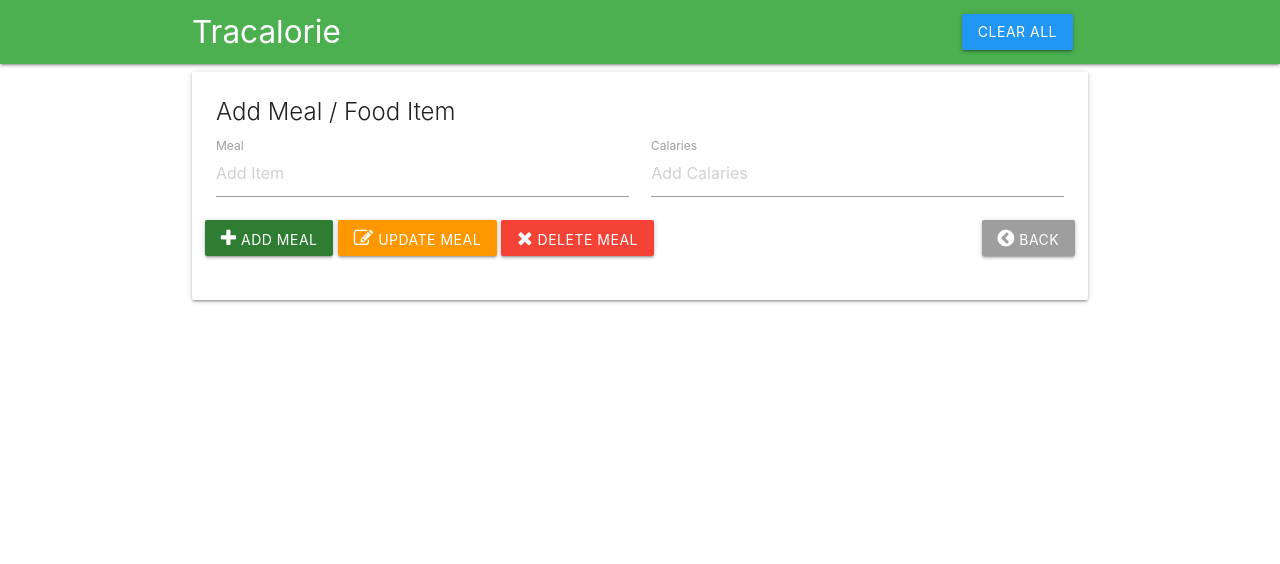
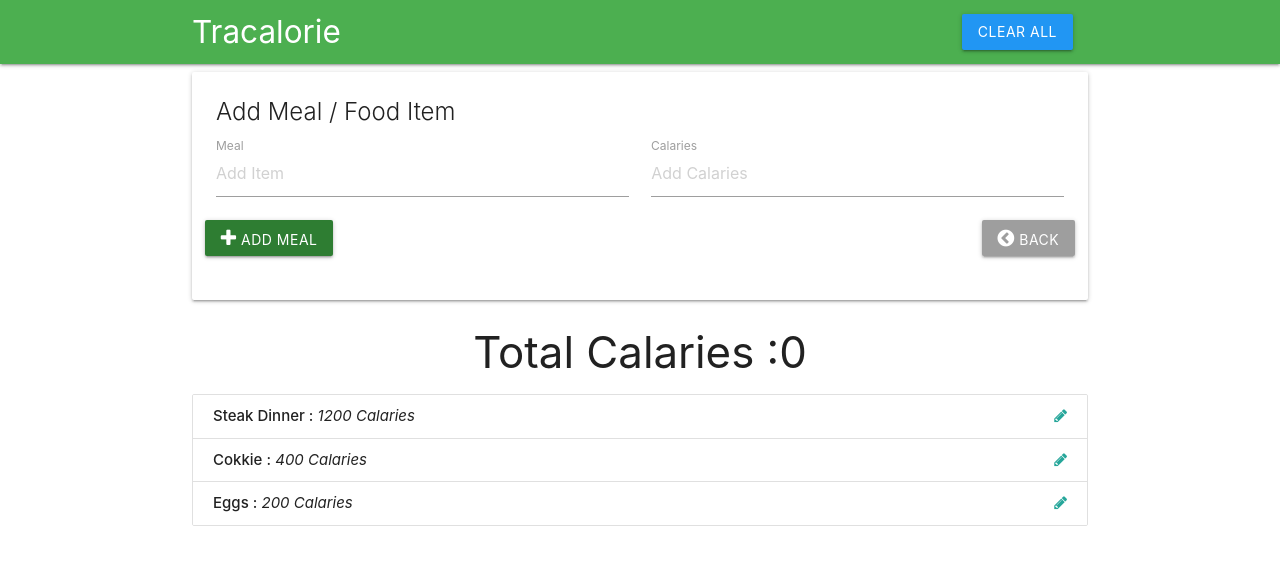
Before and after one commit to hashika2/meal-calarie_Cracker, a plain HTML site: page index.html in a window 1280 px wide. Drawn offline with nearby package versions, Linux system fonts and the light colour scheme.

Commit message:
set item ist

```diff
--- a/index.html
+++ b/index.html
@@ -22,6 +22,7 @@
     </nav>
 
     <div class="container">
+        <!--form-->
         <div class="card">
             <div class="card-content">
                 <span class="card-title">Add Meal / Food Item</span>
@@ -36,13 +37,33 @@
                                 <label for="item-name">Calaries</label>
                             </div>
                             <button class="add-btn btn green darken-3"><i class="fa fa-plus"></i> Add Meal</button>
-                            <button class="update-btn btn orange"><i class="fa fa-pencil-square-o"></i> Update Meal</button>
-                            <button class="delete-btn btn red"><i class="fa fa-remove"></i> Delete Meal</button>
+                            <!-- <button class="update-btn btn orange"><i class="fa fa-pencil-square-o"></i> Update Meal</button>
+                            <button class="delete-btn btn red"><i class="fa fa-remove"></i> Delete Meal</button> -->
                             <button class="back-btn btn grey pull-right"><i class="fa fa-chevron-circle-left"></i> Back</button>
                     </div>
                 </form>
             </div>
         </div>
+
+        <!--Calarie Count-->
+        <h3 class="center-align">Total Calaries :<span class="total-calories">0</span></h3>
+
+        <!--Item list-->
+        <ul class="collection" id="item-list">
+            <li class="collection-item" id="item-0">
+                <strong>Steak Dinner :</strong> <em>1200 Calaries</em>
+                <a href="#" class="secondary-content"><i class="fa fa-pencil"></i></a>
+            </li>
+            <li class="collection-item" id="item-0">
+                    <strong>Cokkie :</strong> <em>400 Calaries</em>
+                    <a href="#" class="secondary-content"><i class="fa fa-pencil"></i></a>
+                </li>
+                <li class="collection-item" id="item-0">
+                        <strong>Eggs :</strong> <em>200 Calaries</em>
+                        <a href="#" class="secondary-content"><i class="fa fa-pencil"></i></a>
+                    </li>
+        </ul>
+
     </div>
 
     <script
```
